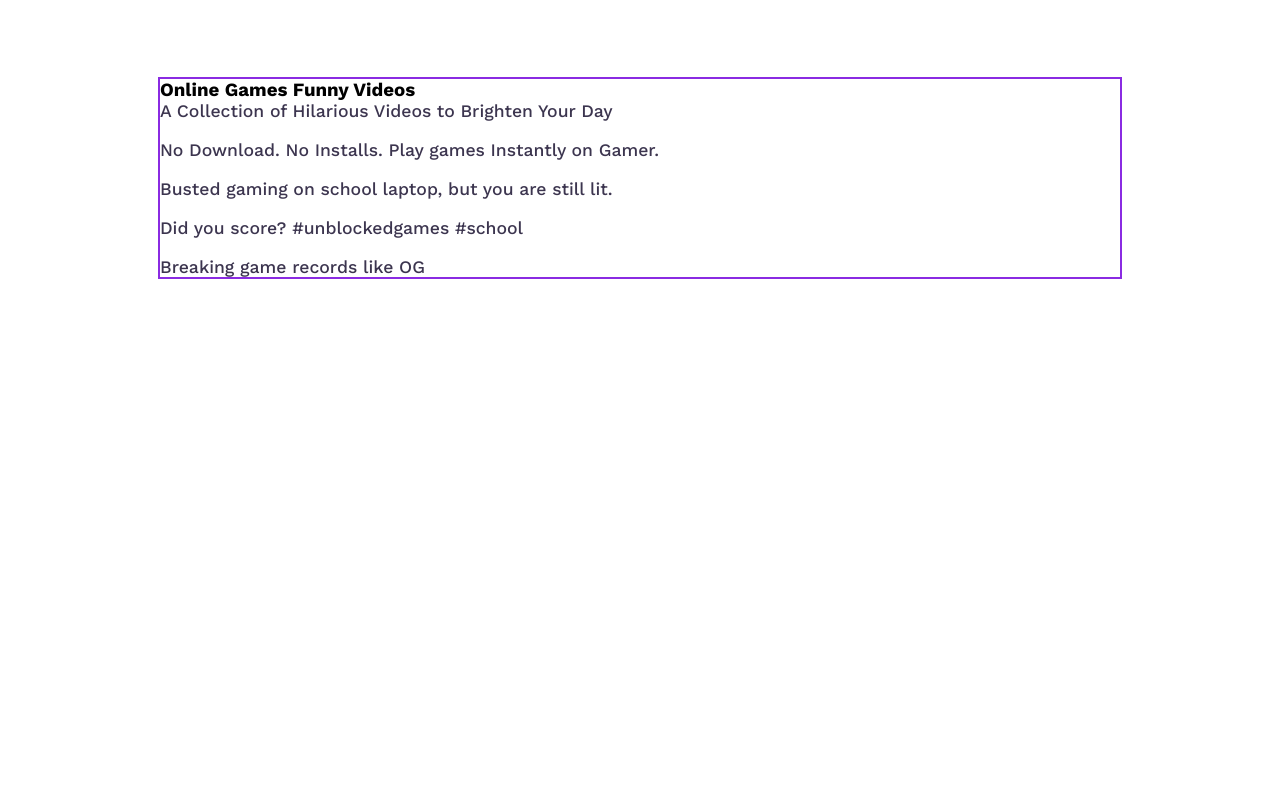
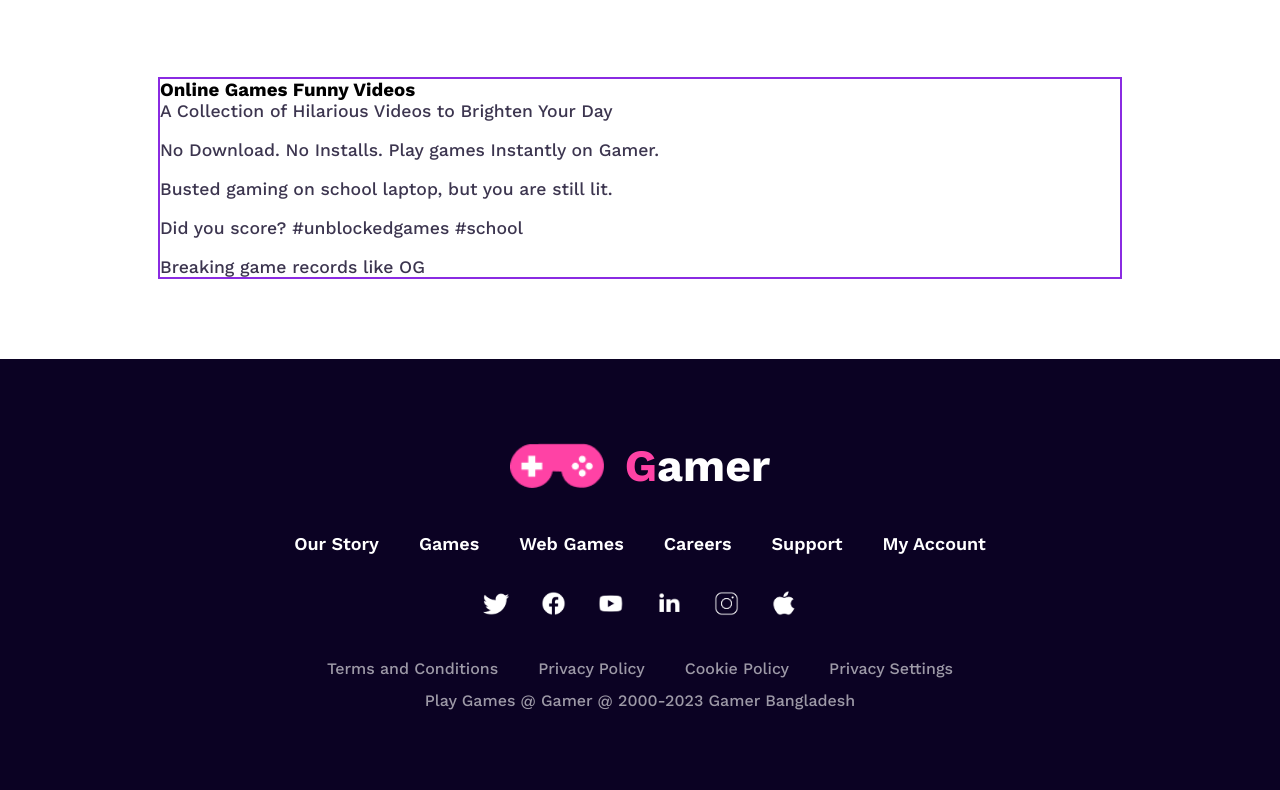
Before and after one commit to 5hishirH/pHA02B8A2GamerZone, a plain HTML site: page index.html in a window 1280 px wide. Shown: the part 580-1370 px from the top of the page. Before the commit the page ends 939 px from the top, so only its background shows below. Drawn offline with nearby package versions, Linux system fonts and the light colour scheme.

Commit message:
feat: added footer

```diff
--- a/index.html
+++ b/index.html
@@ -79,5 +79,37 @@
             </div>
         </section>
     </main>
+
+    <footer>
+        <div class="footerContainer">
+            <div class="logoContainer">
+                <img src="images/Frame.png" alt="logo">
+                <h3 class="logoText"><span>G</span>amer</h3>
+            </div>
+            <div class="importantLinks">
+                <a href="">Our Story</a>
+                <a href="">Games</a>
+                <a href="">Web Games</a>
+                <a href="">Careers</a>
+                <a href="">Support</a>
+                <a href="">My Account</a>
+            </div>
+            <div class="socialMedia">
+                <img src="images/twitterLogo.png" alt="">
+                <img src="images/facebookLogo.png" alt="">
+                <img src="images/youtubeLogo.png" alt="">
+                <img src="images/linkedInLogo.png" alt="">
+                <img src="images/instaLogo.png" alt="">
+                <img src="images/appleLogo.png" alt="">
+            </div>
+            <div class="privacyContainer">
+                <a href="">Terms and Conditions</a>
+                <a href="">Privacy Policy</a>
+                <a href="">Cookie Policy</a>
+                <a href="">Privacy Settings</a>
+            </div>
+            <p class="footerBottomText">Play Games @ Gamer @ 2000-2023 Gamer Bangladesh</p>
+        </div>
+    </footer>
 </body>
 </html>
--- a/styles/game.css
+++ b/styles/game.css
@@ -160,3 +160,77 @@ nav {
     border: 2px solid blueviolet;
     width: 75vw;
 }
+
+/* footer related styles */
+
+footer {
+    display: flex;
+    justify-content: center;
+    background-color: #0B0223;
+}
+
+.footerContainer {
+    padding: 6.25vw 0;
+    display: flex;
+    flex-direction: column;
+    align-items: center;
+}
+
+.logoContainer {
+    display: flex;
+    gap: 1.25rem;
+    align-items: center;
+}
+
+.logoText {
+    color: #fff;
+font-size: 2.8rem;
+font-weight: 700;
+}
+
+.logoText > span {
+    background: linear-gradient(90deg, #FF42A5 0%, #FF42A5 100%);
+    background-clip: text;
+    -webkit-background-clip: text;
+    -webkit-text-fill-color: transparent;
+}
+
+.importantLinks {
+    display: flex;
+    gap: 3.125vw;
+    margin-top: 3.2vw;
+}
+
+.importantLinks > a {
+    color: #FFF;
+    font-size: 1.125rem;
+    font-weight: 600;
+}
+
+.socialMedia {
+    display: flex;
+    gap: 2.5vw;
+    margin-top: 2.9vw;
+}
+
+.socialMedia > img {
+    height: 2vw;
+}
+
+.privacyContainer {
+    margin-top: 3.33vw;
+    display: flex;
+    gap: 3.125vw;
+}
+.privacyContainer > a {
+    color: rgba(255, 255, 255, 0.60);
+font-size: 1rem;
+font-weight: 500;
+}
+
+.footerBottomText {
+    color: rgba(255, 255, 255, 0.60);
+font-size: 1rem;
+font-weight: 500;
+margin-top: 1vw;
+}
```
Also changed, not shown: images/appleLogo.png (added), images/facebookLogo.png (added), images/instaLogo.png (added), images/linkedInLogo.png (added), images/twitterLogo.png (added), images/youtubeLogo.png (added).
